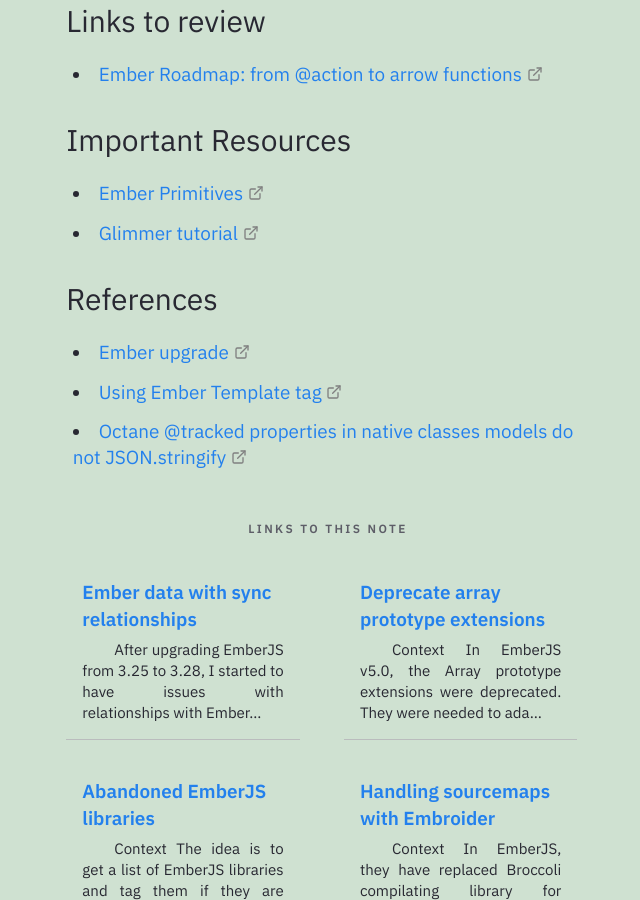
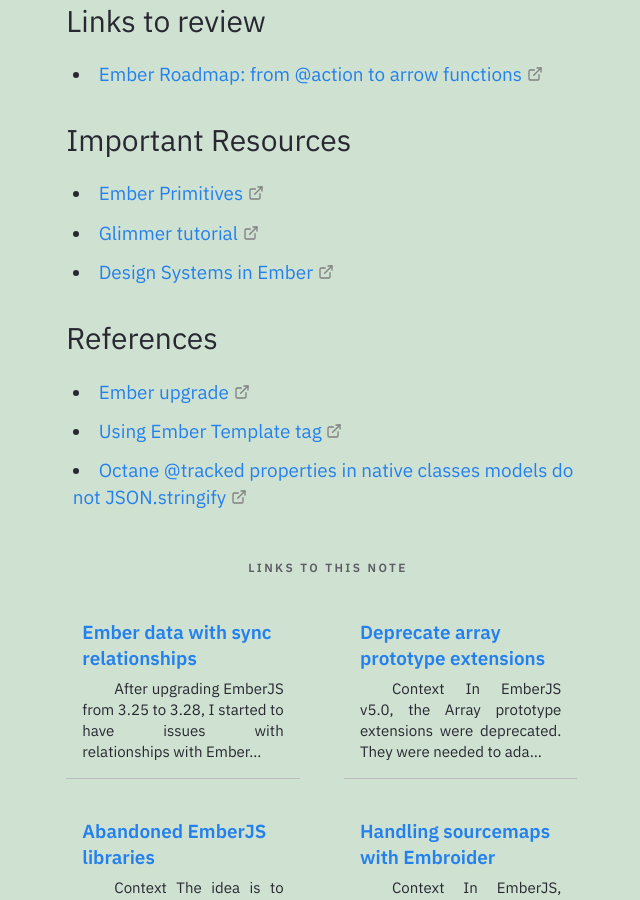
Before and after one commit to Gorzas/gorzas.github.io, a Jekyll site: the page built from _notes/Public/tech/EmberJS/emberjs.md, in a window 1280 px wide and 900 px high, scrolled down 2493 px. Shown: the whole window, without its empty margins (312-952 px from the left). Built offline with Jekyll 4.4.1, drawn with Linux system fonts in a browser that asks for light colours; part of the change alters nothing that is shown.

Commit message:
Update emberjs.md

```diff
--- a/_notes/Public/tech/EmberJS/emberjs.md
+++ b/_notes/Public/tech/EmberJS/emberjs.md
@@ -3,7 +3,7 @@ title : EmberJS
 feed: show
 tags: JavaScript framework
 date: 30-05-2023
-updated: 10-10-2024
+updated: 28-01-2025
 type: note
 growth: seedlings
 ---
@@ -75,6 +75,7 @@ export class BaseClass {
 
 - [Ember Primitives](https://ember-primitives.pages.dev/)
 - [Glimmer tutorial](https://tutorial.glimdown.com/)
+- [Design Systems in Ember](https://nullvoxpopuli.com/2025-01-16-design-systems-written-in-ember/)
 
 ### References
 - [Ember upgrade](https://cli.emberjs.com/release/basic-use/upgrading/)
```
